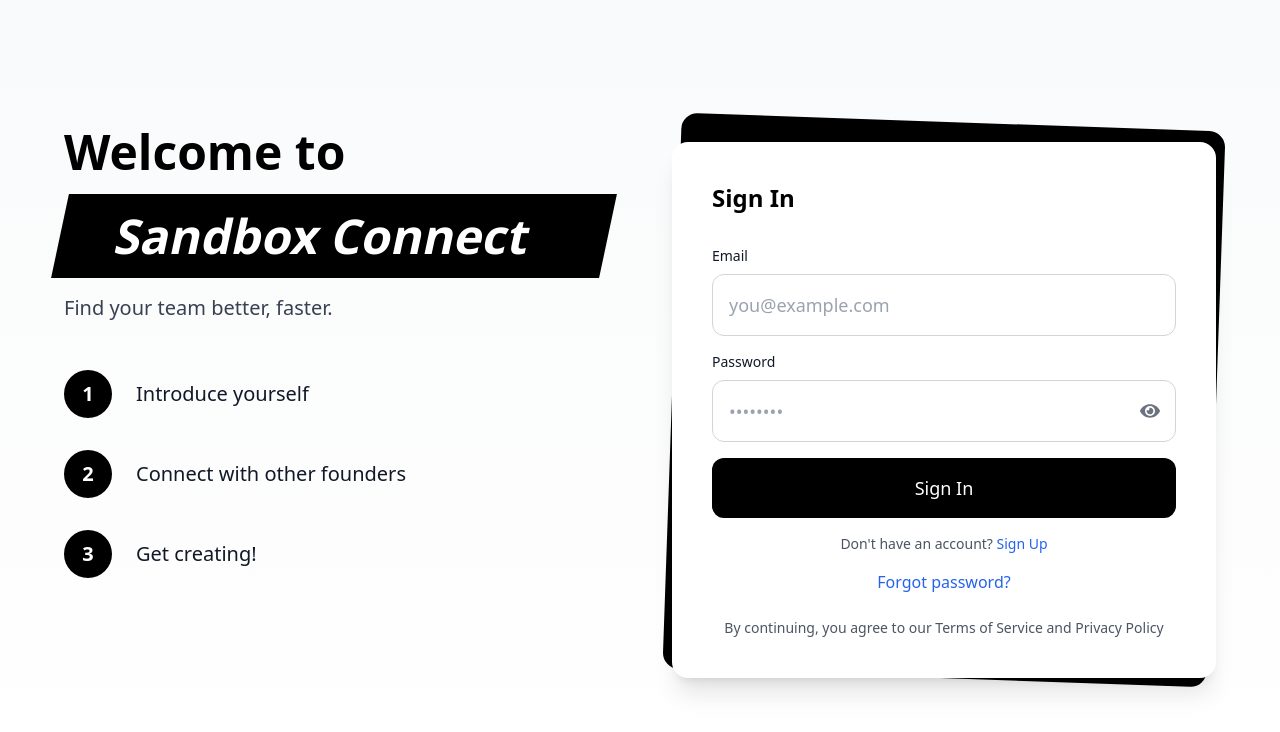
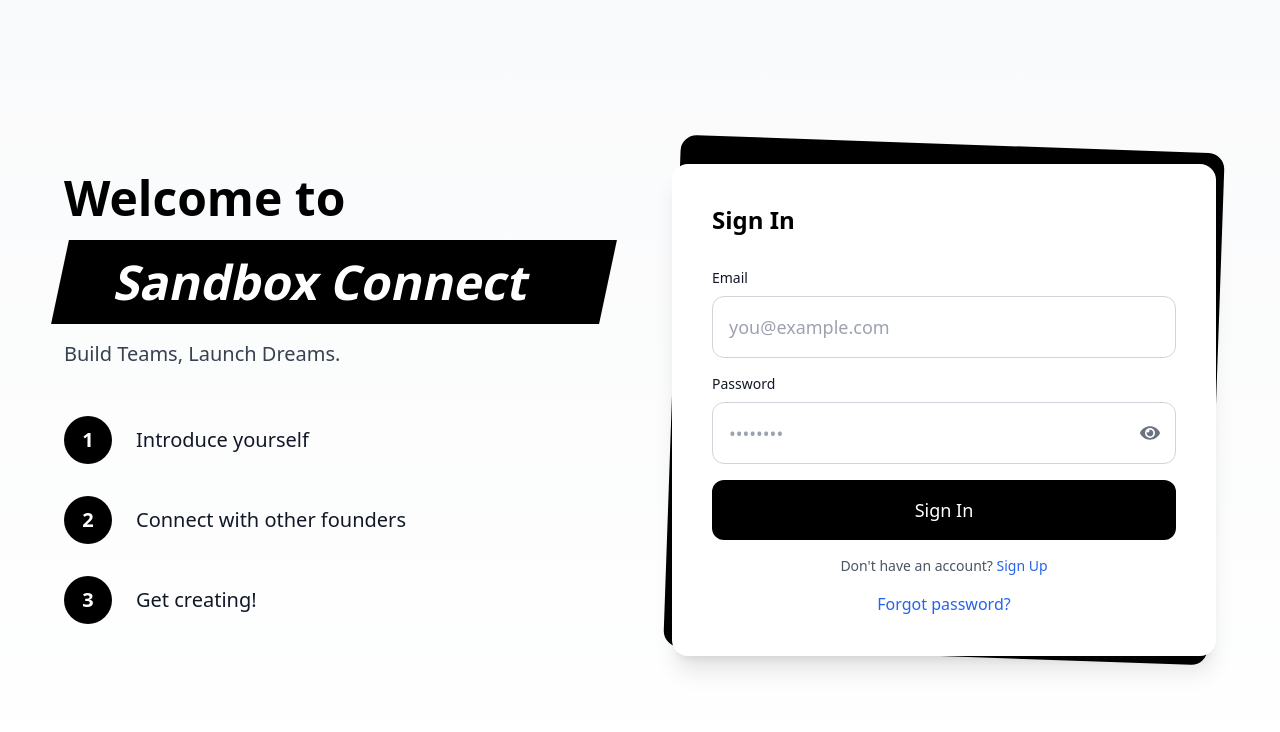
Before and after one commit to ammonwk/sandbox-connect, a React (Vite) app: page / in a window 1280 px wide. Shown: the top 732 px of the page. Built offline with nearby package versions, Linux system fonts and the light colour scheme.

Commit message:
Cleaned up landing page

```diff
--- a/src/components/LandingPage.jsx
+++ b/src/components/LandingPage.jsx
@@ -8,7 +8,6 @@ import TermsContent from './TermsContent';
 import PrivacyPolicyContent from './PrivacyPolicyContent';
 
 function LandingPage() {
-  // All existing state variables remain the same
   const [email, setEmail] = useState('');
   const [password, setPassword] = useState('');
   const [newPassword, setNewPassword] = useState('');
@@ -22,8 +21,6 @@ function LandingPage() {
   const [isForgotPassword, setIsForgotPassword] = useState(false);
   const [resetCode, setResetCode] = useState('');
   const [resetStep, setResetStep] = useState(1);
-
-  // Add new state variables for terms and privacy
   const [acceptedTerms, setAcceptedTerms] = useState(false);
   const [showTermsModal, setShowTermsModal] = useState(false);
   const [showPrivacyModal, setShowPrivacyModal] = useState(false);
@@ -34,7 +31,6 @@ function LandingPage() {
   const navigate = useNavigate();
   const api = useApi();
 
-  // Keep all existing toggle functions
   const togglePasswordVisibility = () => {
     setShowPassword(!showPassword);
   };
@@ -105,7 +101,6 @@ function LandingPage() {
     };
   }, [navigate]);
 
-  // Keep all existing handler functions
   const handleResendVerification = async () => {
     try {
       setIsLoading(true);
@@ -148,7 +143,6 @@ function LandingPage() {
         setDisplayName('');
         setAcceptedTerms(false);
       } else {
-        // Existing login code...
         setIsLoading(true);
         const loginResponse = await api.auth.login({ email, password });
 
@@ -166,7 +160,6 @@ function LandingPage() {
         navigate(profileComplete ? '/dashboard' : '/onboarding');
       }
     } catch (error) {
-      // Existing error handling...
       if (error.message === 'User is not confirmed') {
         setErrorMessage(
           <>
@@ -187,7 +180,6 @@ function LandingPage() {
     }
   };
 
-  // Keep all other existing handlers
   const handleForgotPasswordSubmit = async (e) => {
     e.preventDefault();
     setErrorMessage('');
@@ -270,14 +262,14 @@ function LandingPage() {
         {/* Left side stays the same */}
         <div className="space-y-12">
           <div>
-            <h1 className="text-5xl font-bold text-black dark:text-white mb-4 leading-tight">
+            <h1 className="text-5xl font-bold text-black dark:text-white mb-4 mt-6 leading-tight">
               Welcome to
               <div className="block bg-black dark:bg-white text-white dark:text-black px-14 py-3 mt-3 -ml-1 transform -skew-x-12">
                 Sandbox Connect
               </div>
             </h1>
             <p className="text-gray-700 dark:text-gray-300 text-xl">
-              Find your team better, faster.
+              Build Teams, Launch Dreams.
             </p>
           </div>
           <div className="space-y-8">
@@ -587,9 +579,6 @@ function LandingPage() {
                   )}
                 </form>
               )}
-              <p className="text-center text-sm text-gray-600 dark:text-gray-400">
-                By continuing, you agree to our Terms of Service and Privacy Policy
-              </p>
             </div>
           </div>
         </div>
```
